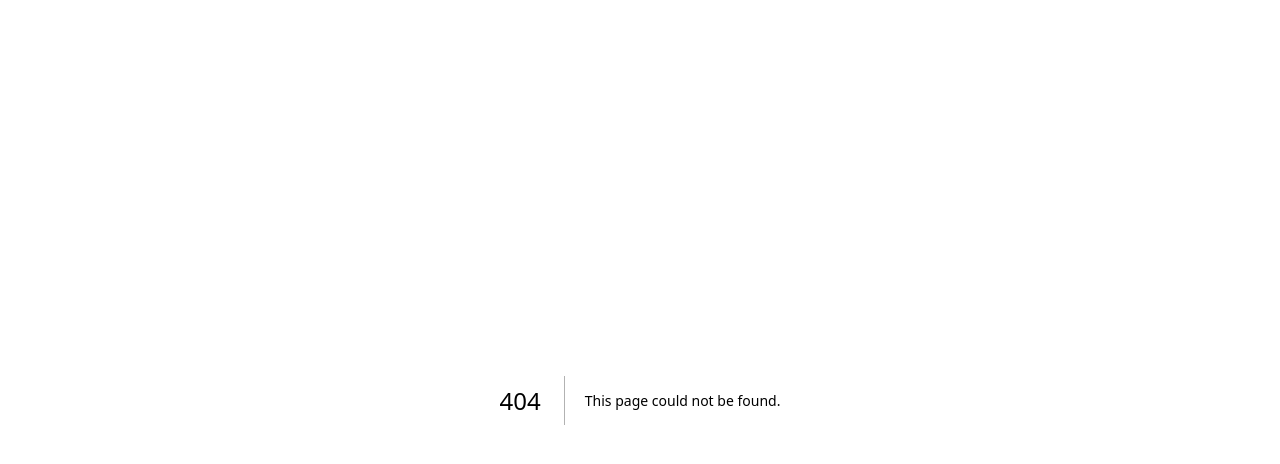
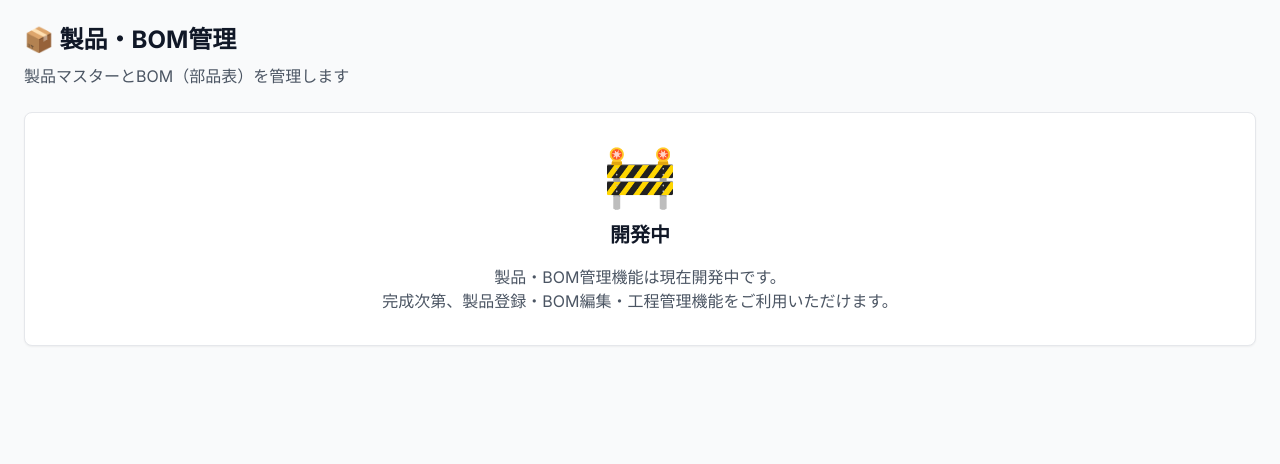
Before and after one commit to yynakayama/inventory_app, a Next.js app in the folder frontend/: page /master/products in a window 1280 px wide. Before the commit this address had no page. Shown: the top 464 px of the page. Built offline with nearby package versions, Linux system fonts and the light colour scheme.

Commit message:
製品・BOM管理、ユーザー管理ページを新規作成し、リダイレクト機能を実装。

```diff
--- /dev/null
+++ b/frontend/src/app/master/page.tsx
@@ -0,0 +1,35 @@
+'use client'
+
+import { useEffect } from 'react'
+import { useRouter } from 'next/navigation'
+import RouteGuard from '@/components/guards/RouteGuard'
+import PermissionGuard from '@/components/guards/PermissionGuard'
+
+export default function MasterManagementPage() {
+  return (
+    <div style={{ padding: '20px' }}>
+      <h1>TEST: Master Management Page</h1>
+      <p>This should show and then redirect</p>
+      <MasterRedirect />
+    </div>
+  )
+}
+
+function MasterRedirect() {
+  const router = useRouter()
+
+  useEffect(() => {
+    console.log('MasterRedirect useEffect triggered')
+    // 設計書に従って部品マスターにリダイレクト
+    setTimeout(() => {
+      console.log('Redirecting to /master/parts')
+      router.replace('/master/parts')
+    }, 2000) // 2秒後にリダイレクト
+  }, [router])
+
+  return (
+    <div>
+      <p>Redirecting in 2 seconds...</p>
+    </div>
+  )
+}
--- /dev/null
+++ b/frontend/src/app/master/products/page.tsx
@@ -0,0 +1,28 @@
+'use client'
+
+import RouteGuard from '@/components/guards/RouteGuard'
+import PermissionGuard from '@/components/guards/PermissionGuard'
+
+export default function ProductsPage() {
+  return (
+    <div className="min-h-screen bg-gray-50">
+          <div className="max-w-7xl mx-auto p-6">
+            <div className="mb-6">
+              <h1 className="text-2xl font-bold text-gray-900 mb-2">📦 製品・BOM管理</h1>
+              <p className="text-gray-600">製品マスターとBOM（部品表）を管理します</p>
+            </div>
+
+            <div className="bg-white rounded-lg shadow-sm border border-gray-200 p-8">
+              <div className="text-center">
+                <div className="text-6xl mb-4">🚧</div>
+                <h2 className="text-xl font-semibold text-gray-900 mb-4">開発中</h2>
+                <p className="text-gray-600">
+                  製品・BOM管理機能は現在開発中です。<br />
+                  完成次第、製品登録・BOM編集・工程管理機能をご利用いただけます。
+                </p>
+              </div>
+            </div>
+          </div>
+        </div>
+  )
+}
--- /dev/null
+++ b/frontend/src/app/master/users/page.tsx
@@ -0,0 +1,28 @@
+'use client'
+
+import RouteGuard from '@/components/guards/RouteGuard'
+import PermissionGuard from '@/components/guards/PermissionGuard'
+
+export default function UsersPage() {
+  return (
+    <div className="min-h-screen bg-gray-50">
+          <div className="max-w-7xl mx-auto p-6">
+            <div className="mb-6">
+              <h1 className="text-2xl font-bold text-gray-900 mb-2">👥 ユーザー管理</h1>
+              <p className="text-gray-600">システムユーザーのアカウントを管理します</p>
+            </div>
+
+            <div className="bg-white rounded-lg shadow-sm border border-gray-200 p-8">
+              <div className="text-center">
+                <div className="text-6xl mb-4">🚧</div>
+                <h2 className="text-xl font-semibold text-gray-900 mb-4">開発中</h2>
+                <p className="text-gray-600">
+                  ユーザー管理機能は現在開発中です。<br />
+                  完成次第、ユーザー登録・権限管理・パスワードリセット機能をご利用いただけます。
+                </p>
+              </div>
+            </div>
+          </div>
+        </div>
+  )
+}
--- a/frontend/src/components/layout/Header.tsx
+++ b/frontend/src/components/layout/Header.tsx
@@ -45,7 +45,7 @@ export function Header() {
       children: [
         { label: '部品マスタ', href: '/master/parts', roles: ['admin'] },
         { label: '製品・BOM管理', href: '/master/products', roles: ['admin'] },
-        { label: 'ユーザー管理', href: '/masters/users', roles: ['admin'] },
+        { label: 'ユーザー管理', href: '/master/users', roles: ['admin'] },
       ]
     },
   ]
```
